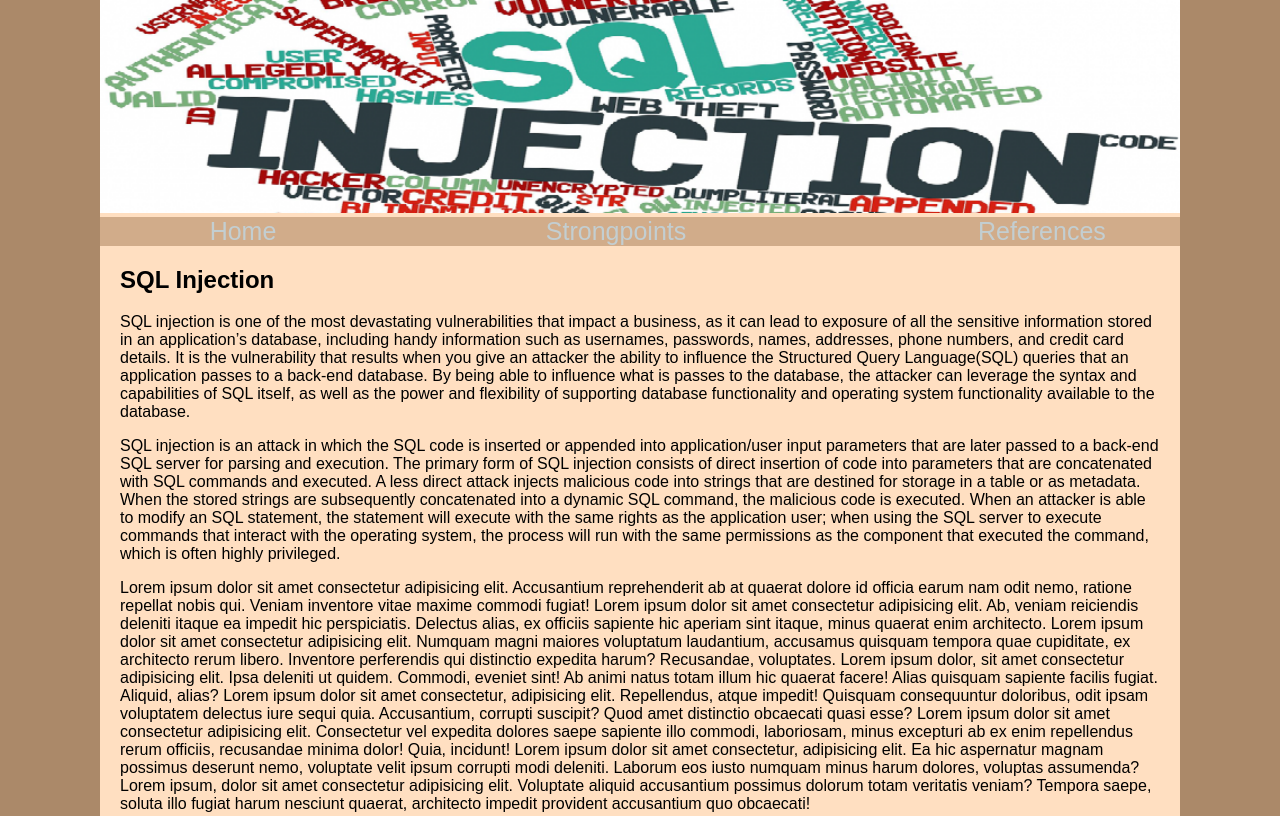
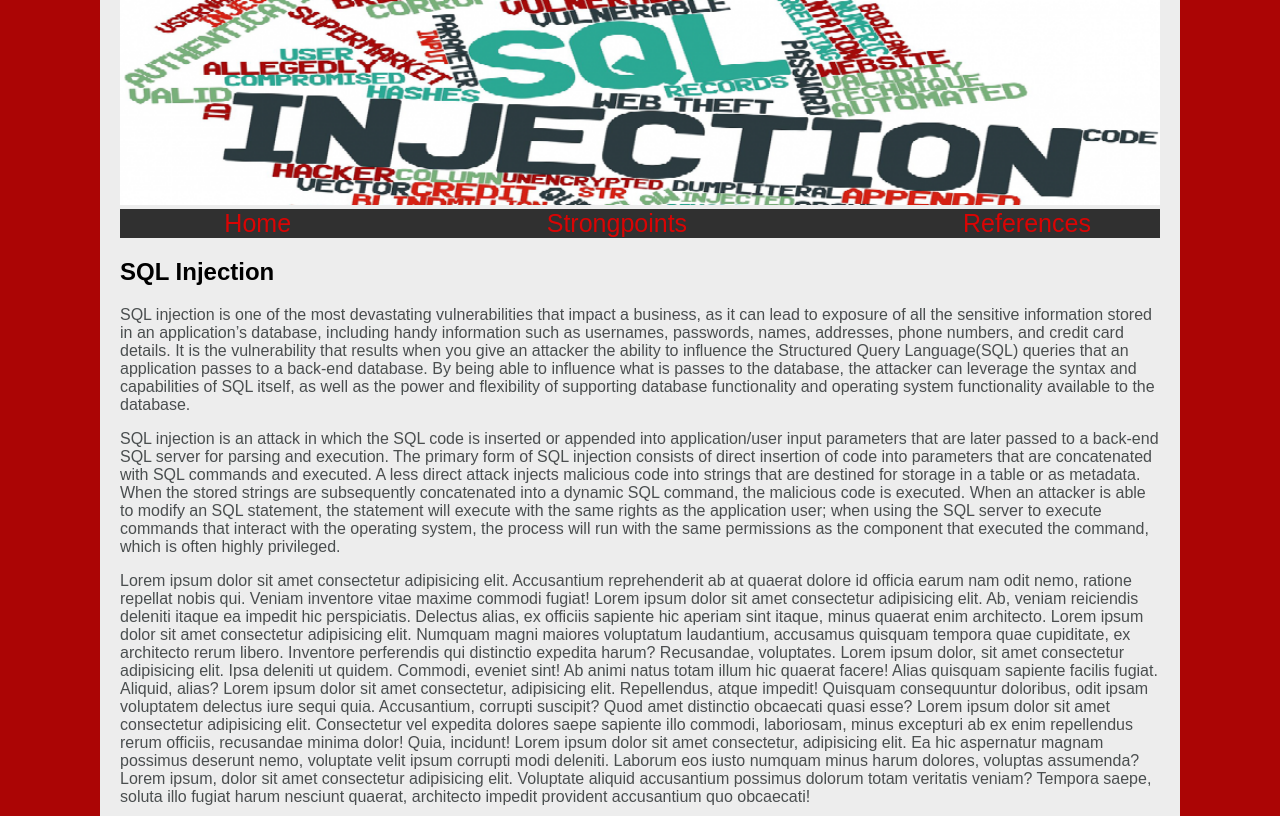
Before and after one commit to DKelley989/SQL-Injection-Project, a plain HTML site: page index.html in a window 1280 px wide. Shown: the top 816 px of the page. Drawn offline with Linux system fonts and the light colour scheme.

Commit message:
Redid color pallette

```diff
--- a/base.css
+++ b/base.css
@@ -7,20 +7,19 @@
 
 /* Structural Styles */
 html {
-    background-color: #AB8969;
+    background-color: #AB0505;
 }
 
 body {
-    background-color: #FFDFC1;
+    background-color: #EDEDED;
     margin: 0px 100px 0px 100px;
     padding: 0px 0px 5px 0px;
     font-family: Montserrat, sans-serif;
 }
 
-
-
-article {
+body {
     padding: 0px 20px 5px 20px;
+    text-decoration-color: #4A4E4F;
 }
 
 header img {
@@ -32,7 +31,7 @@ header img {
  nav {
     display: table;
     width: 100%;
-    background-color: #D1AC8A;
+    background-color: #303030;
     overflow: hidden;
 }
 
@@ -55,9 +54,14 @@ nav a {
 }
 
 nav a:link, nav a:visited {
-    color: #C3CED1;
+    color: #D90404;
 }
 
 nav a:hover, nav a:active {
-    color:#3D7685;
+    color:#4A4E4F;
 }
+
+/* Text Level Styles */
+p {
+    color: #4A4E4F
+}
```
